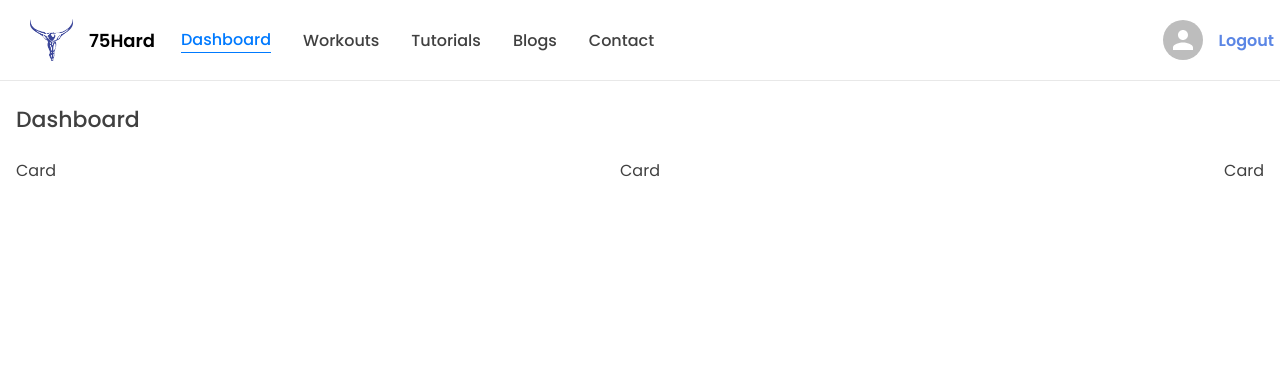
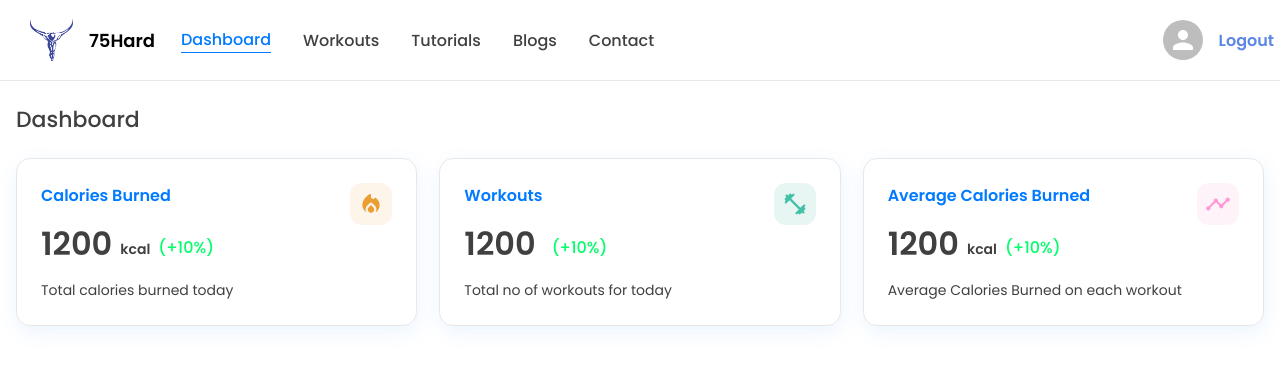
Before and after one commit to ethanwong3/mernStackWebApp, a React (Create React App) app in the folder client/: page / in a window 1280 px wide. Shown: the top 368 px of the page. Built offline with nearby package versions, Linux system fonts and the light colour scheme.

Commit message:
finished the card in dashboard, however with static values

```diff
--- /dev/null
+++ b/client/src/components/cards/CountsCard.jsx
@@ -0,0 +1,109 @@
+import React from "react";
+import styled from "styled-components";
+
+const Card = styled.div`
+  flex: 1;
+  min-width: 200px;
+  padding: 24px;
+  border: 1px solid ${({ theme }) => theme.text_primary + 20};
+  border-radius: 14px;
+  display: flex;
+  gap: 6px;
+  box-shadow: 1px 6px 20px 0px ${({ theme }) => theme.primary + 15};
+`;
+
+const Left = styled.div`
+  flex: 1;
+  display: flex;
+  flex-direction: column;
+  gap: 12px;
+  @media (max-width: 600px) {
+    gap: 6px;
+  }
+`;
+
+const Title = styled.div`
+  font-weight: 600;
+  font-size: 16px;
+  color: ${({ theme }) => theme.primary};
+  @media (max-width: 600px) {
+    font-size: 14px;
+  }
+`;
+
+const Value = styled.div`
+  font-weight: 600;
+  font-size: 32px;
+  display: flex;
+  align-items: end;
+  gap: 8px;
+  color: ${({ theme }) => theme.text_primary};
+  @media (max-width: 600px) {
+    font-size: 22px;
+  }
+`;
+
+const Unit = styled.div`
+  font-size: 14px;
+  margin-bottom: 8px;
+`;
+
+const Span = styled.div`
+  margin-bottom: 8px;
+  font-weight: 500;
+  font-size: 16px;
+  @media (max-width: 600px) {
+    font-size: 14px;
+  }
+
+  ${({ positive, theme }) =>
+    positive
+      ? `
+	color: ${theme.green};`
+      : `
+	color: ${theme.red};`}
+`;
+
+const Desc = styled.div`
+	font-size:14px;
+	color: ${({ theme }) => theme.text_secondary}
+	margin-bottom: 6px;
+	@media (max-width: 600px) {
+		font-size: 12px;
+	}
+`;
+
+const Icon = styled.div`
+  height: fit-content;
+  padding: 8px;
+  display: flex;
+  align-items: center;
+  justify-content: center;
+  border-radius: 12px;
+  ${({ color, bg }) => `
+	background: ${bg};
+	color: ${color};
+	`}
+`;
+
+// item is a parameter
+const CountsCard = ({ item }) => {
+  return (
+    <Card>
+      <Left>
+        <Title>{item.name}</Title>
+        <Value>
+          1200
+          <Unit>{item.unit}</Unit>
+          <Span positive>(+10%)</Span>
+        </Value>
+        <Desc>{item.desc}</Desc>
+      </Left>
+      <Icon color={item.color} bg={item.lightColor}>
+        {item.icon}
+      </Icon>
+    </Card>
+  );
+};
+
+export default CountsCard;
--- a/client/src/pages/Dashboard.jsx
+++ b/client/src/pages/Dashboard.jsx
@@ -1,10 +1,12 @@
 import React from "react";
 import styled from "styled-components";
+import { counts } from "../utils/data";
+import CountsCard from "../components/cards/CountsCard";
 
 const Container = styled.div`
   flex: 1;
+  height: 100%;
   display: flex;
-  height: 100%;
   justify-content: center;
   padding: 22px 0px;
   overflow-y: scroll;
@@ -22,7 +24,7 @@
 `;
 
 const Title = styled.div`
-  padding: 0 16px;
+  padding: 0px 16px;
   font-size: 22px;
   color: ${({ theme }) => theme.text_primary};
   font-weight: 500;
@@ -40,15 +42,16 @@
   }
 `;
 
+// counts => basic card designs
 const Dashboard = () => {
   return (
     <Container>
       <Wrapper>
         <Title>Dashboard</Title>
         <FlexWrap>
-          <div>Card</div>
-          <div>Card</div>
-          <div>Card</div>
+          {counts.map((item) => (
+            <CountsCard item={item} />
+          ))}
         </FlexWrap>
       </Wrapper>
     </Container>
```
